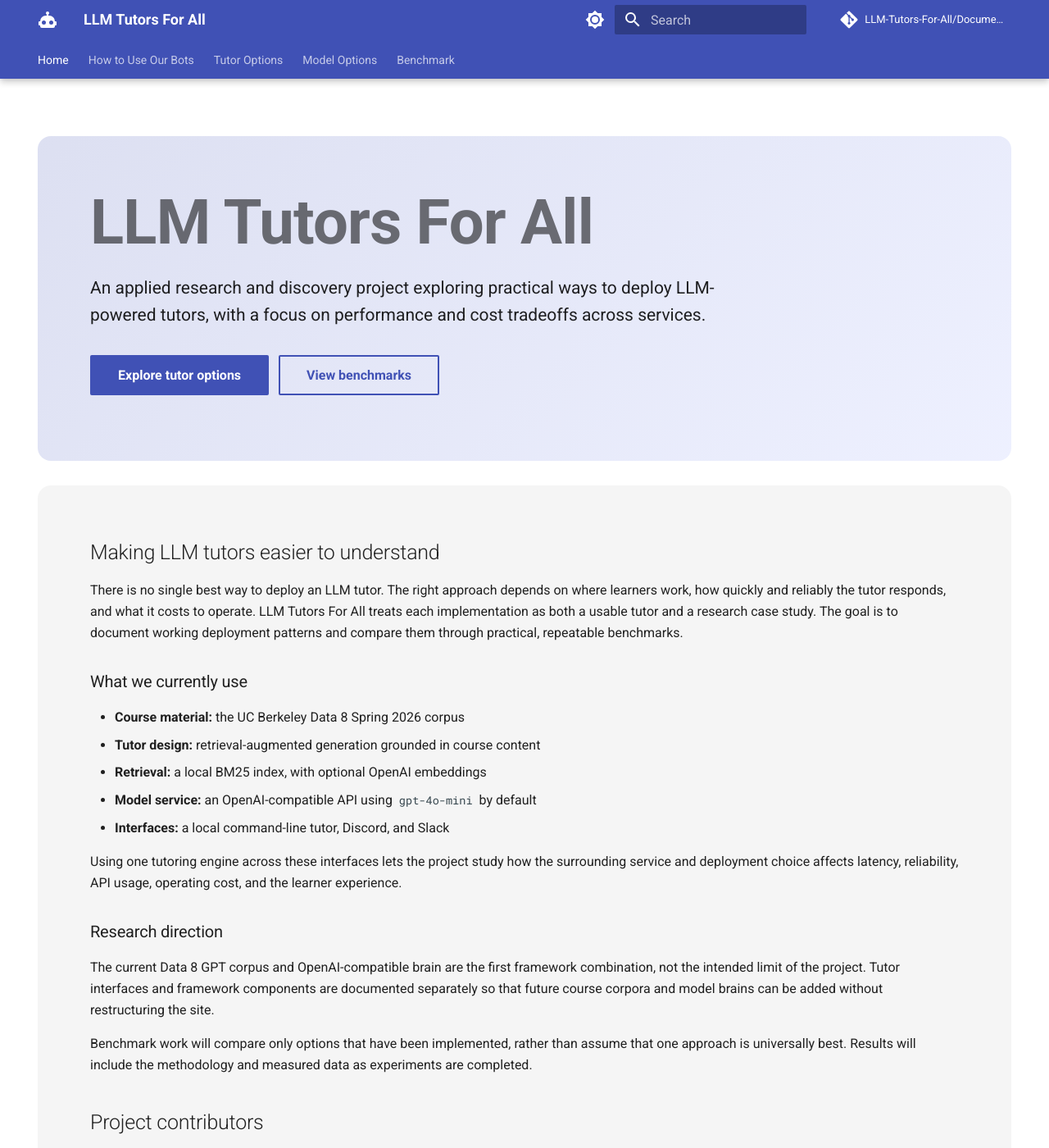
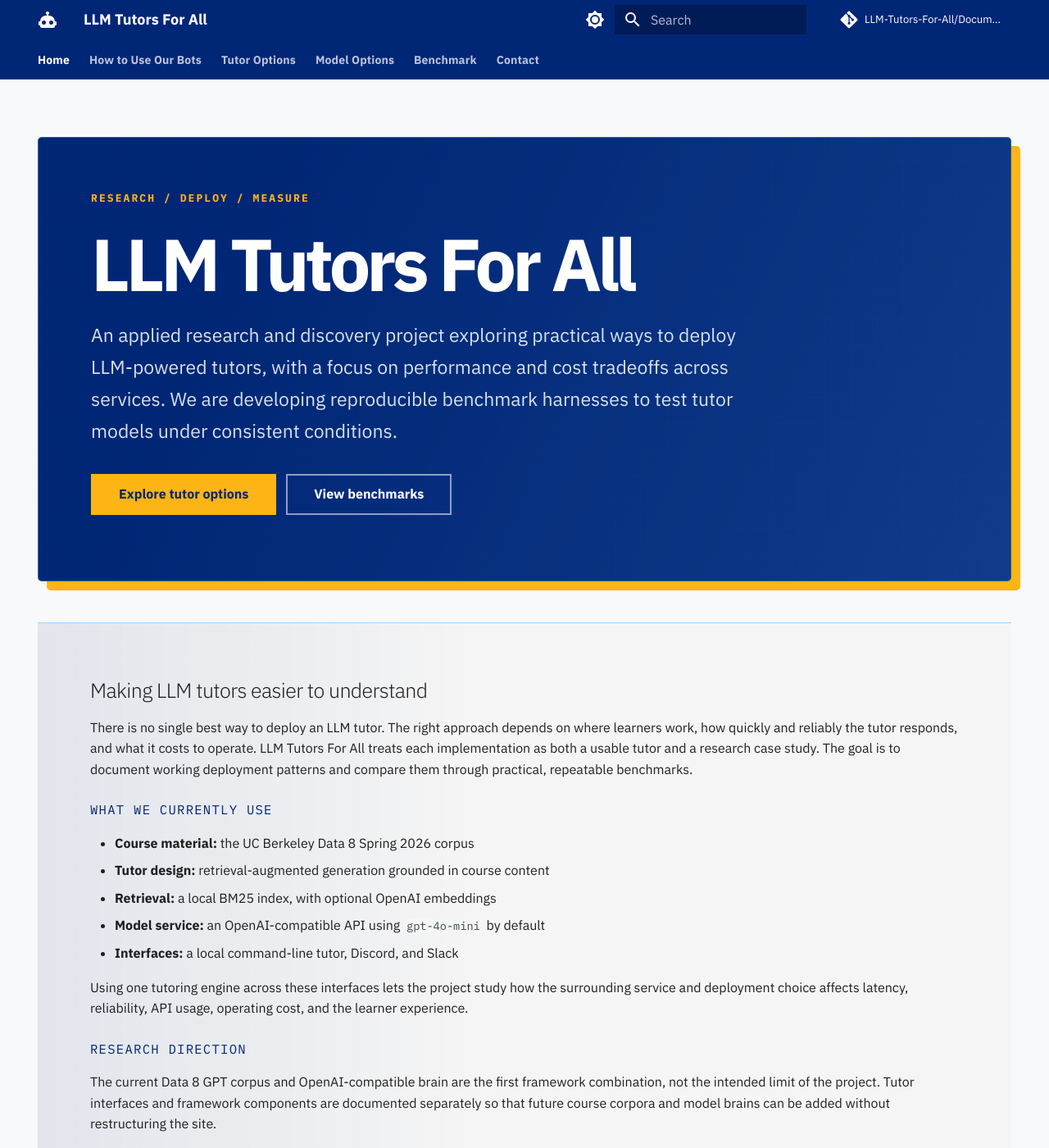
Before and after one commit to LLM-Tutors-For-All/Documentation, an MkDocs documentation site: the page built from docs/home.md, in a window 1280 px wide and 1400 px high. Shown: the whole window at 82% size. Built offline with MkDocs 1.6.1 and Material for MkDocs 9.7.7, drawn with Linux system fonts in a browser that asks for light colours; comment, search, counter and statistics services are not loaded; some of the changed text lies outside the part shown.

Commit message:
feat(updated UI and qol additions)
Homepage, Contacts, UI, Photo fixes

```diff
--- a/docs/home.md
+++ b/docs/home.md
@@ -11,7 +11,8 @@ hide:
 
 An applied research and discovery project exploring practical ways to deploy
 LLM-powered tutors, with a focus on performance and cost tradeoffs across
-services.
+services. We are developing reproducible benchmark harnesses to test tutor
+models under consistent conditions.
 
 [Explore tutor options](options.md){ .md-button .md-button--primary }
 [View benchmarks](benchmark.md){ .md-button }
@@ -49,18 +50,8 @@ corpora and model brains can be added without restructuring the site.
 
 Benchmark work will compare only options that have been implemented, rather
 than assume that one approach is universally best. Results will include the
-methodology and measured data as experiments are completed.
-
-## Project contributors
-
-<div class="contributors" markdown>
-
-- **Benjamin Telanoff**
-- **Edwin Vargas Navarro**
-- **Silas Santini**
-
-</div>
-
-[View the project source and contributors](https://github.com/LLM-Tutors-For-All/LLM-Tutors-For-All)
+methodology, harness configuration, test questions, and measured data as
+experiments are completed. This makes model comparisons repeatable instead of
+depending on isolated demonstrations or impressions.
 
 </section>
--- a/docs/stylesheets/extra.css
+++ b/docs/stylesheets/extra.css
@@ -1,41 +1,135 @@
+:root {
+  --lab-ink: #002676;
+  --lab-ink-soft: #143f8f;
+  --lab-signal: #fdb515;
+  --lab-rule: #9fd1ff;
+}
+
+[data-md-color-scheme="default"] {
+  --md-primary-fg-color: var(--lab-ink);
+  --md-accent-fg-color: #002676;
+  --md-default-bg-color: #f7f9fb;
+}
+
+[data-md-color-scheme="slate"] {
+  --md-primary-fg-color: #00194f;
+  --md-accent-fg-color: var(--lab-signal);
+  --md-default-bg-color: #0b1530;
+}
+
+.md-header,
+.md-tabs {
+  background-color: var(--lab-ink);
+  box-shadow: none;
+}
+
+.md-tabs {
+  border-bottom: 1px solid rgb(255 255 255 / 12%);
+}
+
+.md-tabs__link {
+  font-weight: 600;
+  letter-spacing: 0.01em;
+  opacity: 0.72;
+}
+
+.md-tabs__link--active,
+.md-tabs__link:hover {
+  color: var(--lab-signal);
+  opacity: 1;
+}
+
+.md-content h1,
+.md-content h2 {
+  letter-spacing: -0.025em;
+}
+
 .project-hero,
 .project-details {
-  border-radius: 0.8rem;
   padding: clamp(2rem, 5vw, 3.5rem);
 }
 
 .project-hero {
   margin: 1rem 0 1.5rem;
-  background: linear-gradient(
-    135deg,
-    color-mix(in srgb, var(--md-primary-fg-color) 18%, var(--md-default-bg-color)),
-    color-mix(in srgb, var(--md-accent-fg-color) 10%, var(--md-default-bg-color))
-  );
+  position: relative;
+  overflow: hidden;
+  border: 1px solid rgb(89 225 194 / 32%);
+  border-radius: 0.25rem;
+  color: #e9f2f8;
+  background-color: var(--lab-ink);
+  background-image:
+    linear-gradient(115deg, rgb(0 38 118 / 97%) 20%, rgb(20 63 143 / 82%)),
+    repeating-linear-gradient(0deg, transparent 0 31px, rgb(255 255 255 / 5%) 31px 32px),
+    repeating-linear-gradient(90deg, transparent 0 31px, rgb(255 255 255 / 5%) 31px 32px);
+  box-shadow: 0.55rem 0.55rem 0 var(--lab-signal);
+}
+
+.project-hero::before {
+  content: "RESEARCH / DEPLOY / MEASURE";
+  display: block;
+  margin-bottom: 1.25rem;
+  color: var(--lab-signal);
+  font-family: "IBM Plex Mono", monospace;
+  font-size: 0.65rem;
+  font-weight: 600;
+  letter-spacing: 0.16em;
 }
 
 .project-hero h1 {
   margin-bottom: 0.75rem;
-  font-size: clamp(2.3rem, 6vw, 3.8rem);
-  font-weight: 700;
-  line-height: 1.1;
+  color: #ffffff;
+  font-size: clamp(2.5rem, 7vw, 4.5rem);
+  font-weight: 650;
+  line-height: 0.98;
+  letter-spacing: -0.055em;
 }
 
 .project-hero > p:not(:last-child) {
   max-width: 42rem;
-  font-size: 1.05rem;
+  color: #d5e3ed;
+  font-size: clamp(1rem, 2vw, 1.15rem);
+  line-height: 1.7;
 }
 
 .project-hero .md-button {
   margin-top: 0.5rem;
   margin-right: 0.4rem;
+  border-radius: 0;
+  color: #ffffff;
+  border-color: rgb(255 255 255 / 55%);
+}
+
+.project-hero .md-button:hover {
+  color: var(--lab-ink);
+  border-color: var(--lab-signal);
+  background: var(--lab-signal);
+}
+
+.project-hero .md-button--primary {
+  color: var(--lab-ink);
+  border-color: var(--lab-signal);
+  background: var(--lab-signal);
 }
 
 .project-details {
-  background: var(--md-code-bg-color);
+  margin-top: 2.5rem;
+  border-top: 1px solid var(--lab-rule);
+  border-bottom: 1px solid var(--lab-rule);
+  background:
+    linear-gradient(90deg, color-mix(in srgb, var(--md-accent-fg-color) 8%, transparent), transparent 45%),
+    var(--md-code-bg-color);
 }
 
 .project-details h2:first-child {
   margin-top: 0;
+}
+
+.project-details h3 {
+  color: var(--md-accent-fg-color);
+  font-family: "IBM Plex Mono", monospace;
+  font-size: 0.78rem;
+  letter-spacing: 0.08em;
+  text-transform: uppercase;
 }
 
 .contributors ul {
@@ -48,9 +142,57 @@
 
 .contributors li {
   padding: 0.9rem 1rem;
+  border-top: 2px solid var(--md-accent-fg-color);
+  background: var(--md-default-bg-color);
+}
+
+.contact-grid {
+  display: grid;
+  grid-template-columns: repeat(auto-fit, minmax(15rem, 1fr));
+  gap: 1.25rem;
+  margin: 1.5rem 0 2.5rem;
+}
+
+.contact-card {
+  overflow: hidden;
   border: 1px solid var(--md-default-fg-color--lightest);
-  border-radius: 0.5rem;
-  background: var(--md-default-bg-color);
+  border-top: 0.3rem solid var(--lab-signal);
+  background: var(--md-code-bg-color);
+  box-shadow: 0.3rem 0.3rem 0 color-mix(in srgb, var(--lab-ink) 14%, transparent);
+}
+
+.contact-card > img {
+  width: 100%;
+  aspect-ratio: 1 / 1;
+  margin: 0;
+  object-fit: cover;
+  object-position: center;
+  border: 0;
+  border-radius: 0;
+  background: var(--lab-ink);
+}
+
+.contact-card > div {
+  padding: 1rem 1.1rem 1.2rem;
+}
+
+.contact-card h2 {
+  margin: 0 0 0.2rem;
+  font-size: 1.05rem;
+}
+
+.contact-card p {
+  margin: 0.25rem 0;
+}
+
+.contact-links {
+  display: flex;
+  gap: 1rem;
+  padding-top: 0.55rem;
+  font-family: "IBM Plex Mono", monospace;
+  font-size: 0.72rem;
+  font-weight: 600;
+  text-transform: uppercase;
 }
 
 .md-content img[src$=".svg"] {
@@ -58,5 +200,28 @@
   width: 100%;
   margin: 1.5rem 0;
   border: 1px solid var(--md-default-fg-color--lightest);
-  border-radius: 0.75rem;
+  border-radius: 0.25rem;
+  background: #f8fafc;
 }
+
+.md-typeset .admonition,
+.md-typeset details {
+  border-radius: 0;
+}
+
+.md-typeset code {
+  border-radius: 0.15rem;
+}
+
+@media screen and (max-width: 44.9844em) {
+  .project-hero {
+    margin-right: 0.45rem;
+    box-shadow: 0.35rem 0.35rem 0 var(--lab-signal);
+  }
+
+  .project-hero .md-button {
+    display: block;
+    margin-right: 0;
+    text-align: center;
+  }
+}
--- a/mkdocs.yml
+++ b/mkdocs.yml
@@ -6,6 +6,9 @@ repo_name: LLM-Tutors-For-All/Documentation
 
 theme:
   name: material
+  font:
+    text: IBM Plex Sans
+    code: IBM Plex Mono
   icon:
     logo: material/robot
   palette:
@@ -45,6 +48,7 @@ nav:
           - GPT Corpus: corpus-options.md
           - OpenAI Brain: openai-options.md
   - Benchmark: benchmark.md
+  - Contact: contact.md
 
 plugins:
   - search
```
Also changed, not shown: README.md (+28 -3 lines), docs/contact.md (added, +39 -0 lines), docs/assets/contributors/profile-placeholder.svg (added), docs/assets/discord/setup-flow.svg, docs/assets/slack/setup-flow.svg, docs/assets/tutor-flow.svg.
